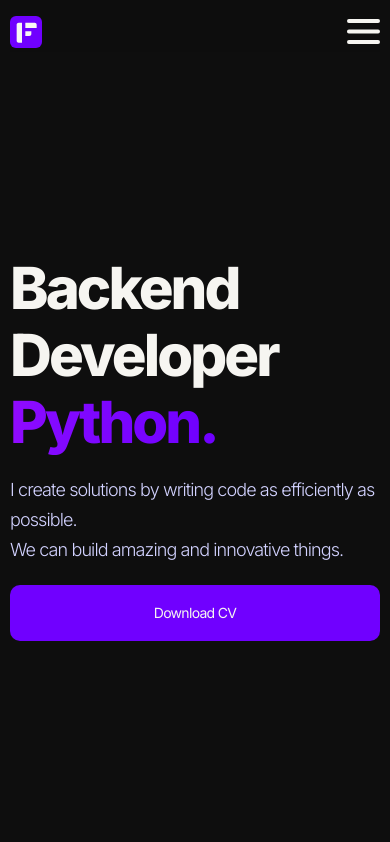
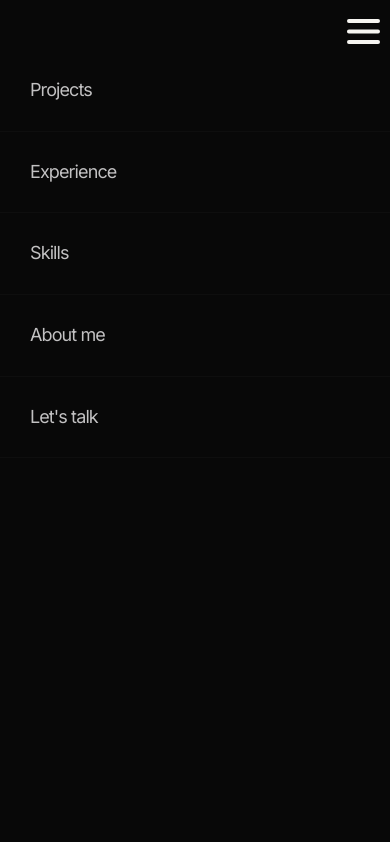
Before and after one commit to GomezFrannco/react-portfolio, a React (Vite) app: page / in a window 390 px wide. Shown: the top 842 px of the page. Built offline with nearby package versions, Linux system fonts and the light colour scheme.

Commit message:
Fix mobile nav menu initial state

```diff
--- a/src/components/navigation/menu/menu.components.scss
+++ b/src/components/navigation/menu/menu.components.scss
@@ -75,13 +75,13 @@
 }
 .active {
   @include m-queries(700px) {
+    animation: menuOut 250ms ease;
+    transform: translateY(-100%);
+  }
+}
+.hidden {
+  @include m-queries(700px) {
     animation: menuIn 250ms ease;
     display: inline-block !important;
   }
 }
-.hidden {
-  @include m-queries(700px) {
-    animation: menuOut 250ms ease;
-    transform: translateY(-100%);
-  }
-}
```
